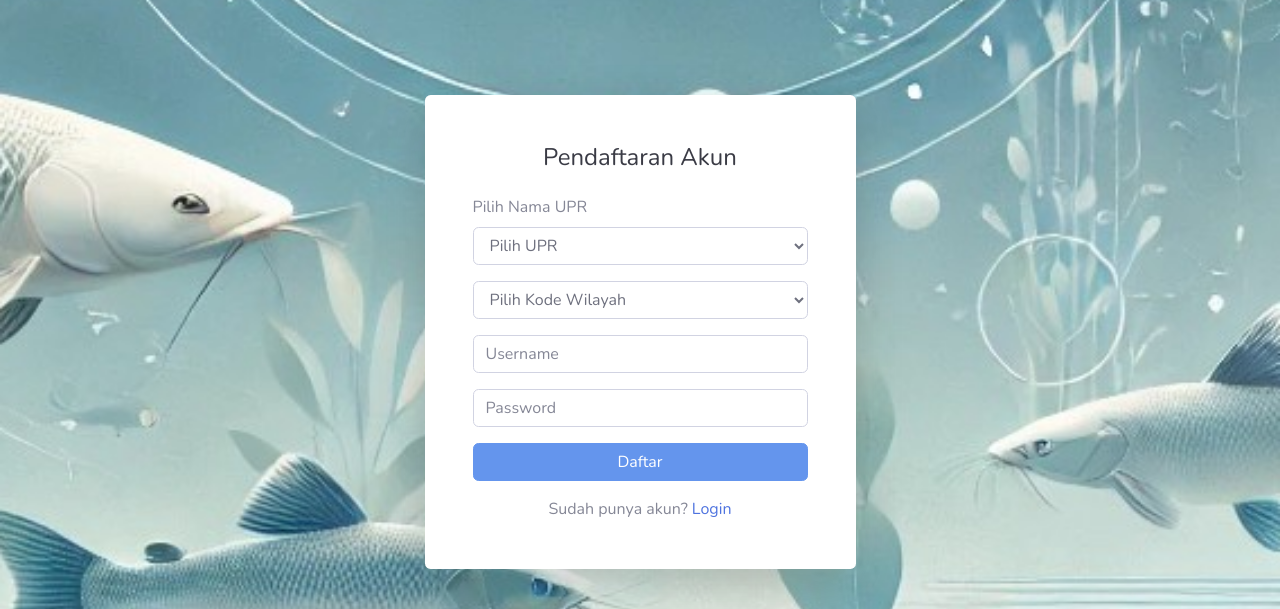
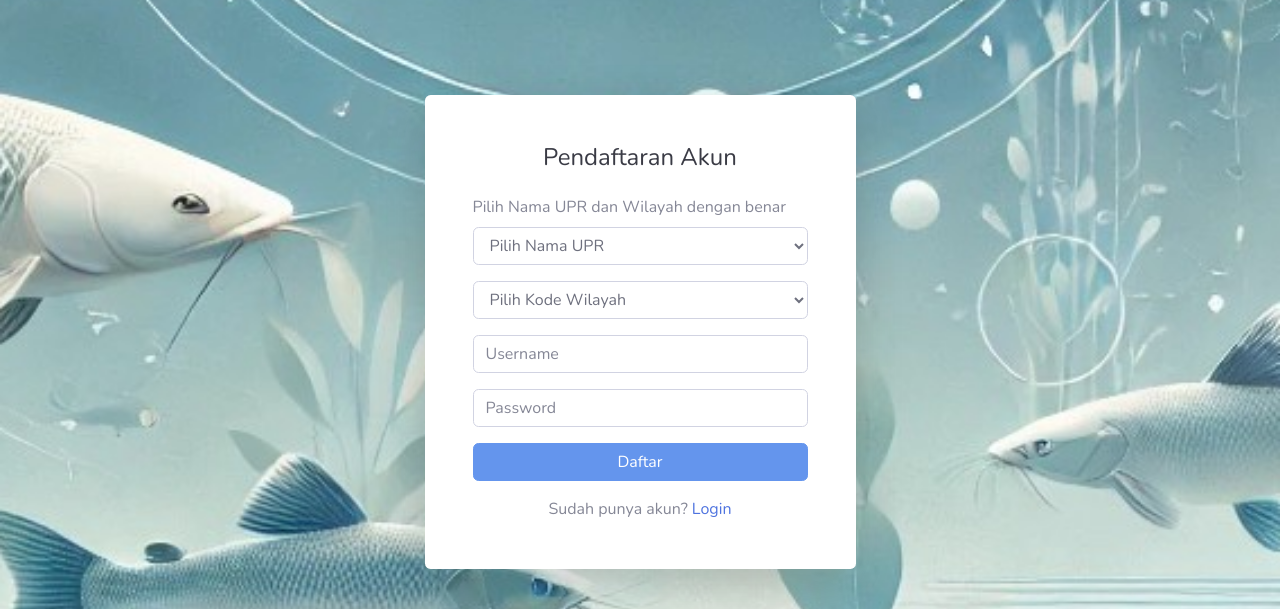
Before and after one commit to gitaptr/SPK-MOORA-CI-3, a CodeIgniter app: page /register in a window 1280 px wide. Shown: the part 138-747 px from the top of the page. Run offline with CodeIgniter, Linux system fonts and the light colour scheme; data that the repository does not hold is empty.

Commit message:
revisi semhas

```diff
--- a/application/views/login.php
+++ b/application/views/login.php
@@ -65,7 +65,7 @@
                                         <i class="fas fa-fw fa-sign-in-alt mr-1"></i> Masuk
                                     </button>
                                     <p class="text-center mt-3">
-                                        Belum memiliki akun? <a href="<?= base_url('register'); ?>">Daftar di sini</a>
+                                    Petani Ikan yang belum memiliki akun wajib <a href="<?= base_url('register'); ?>">Daftar di sini</a>
                                     </p>
 
                                 </form>
--- a/application/views/register.php
+++ b/application/views/register.php
@@ -55,9 +55,9 @@
 
                                 <form method="POST" action="<?= site_url('register/save'); ?>">
                                     <div class="form-group">
-                                        <label for="id_upr">Pilih Nama UPR</label>
+                                        <label for="id_upr">Pilih Nama UPR dan Wilayah dengan benar</label>
                                         <select class="form-control form-control-user" id="id_upr" name="id_upr" required>
-                                            <option value="">Pilih UPR</option>
+                                            <option value="">Pilih Nama UPR</option>
                                             <?php foreach ($upr as $row): ?>
                                                 <option value="<?= $row['id_upr']; ?>"><?= $row['nama_upr']; ?></option>
                                             <?php endforeach; ?>
```
Also changed, not shown: 3 other files.
